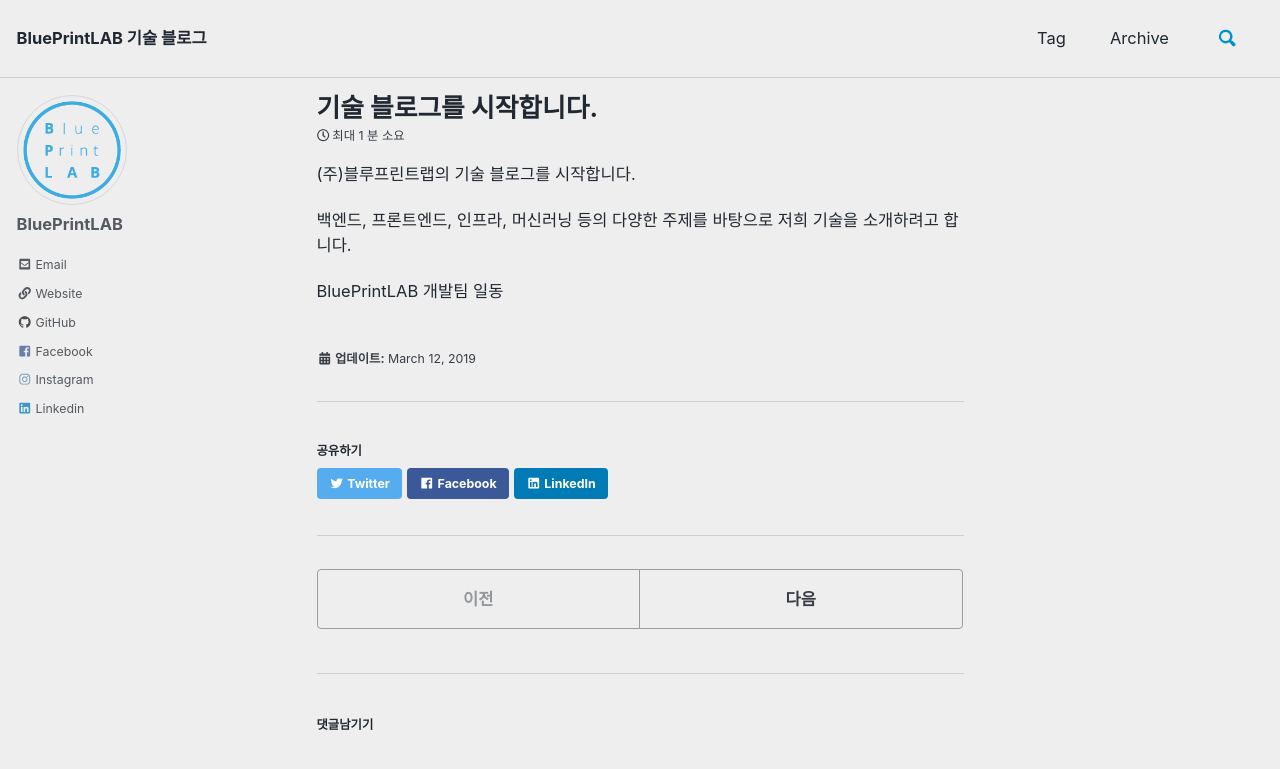
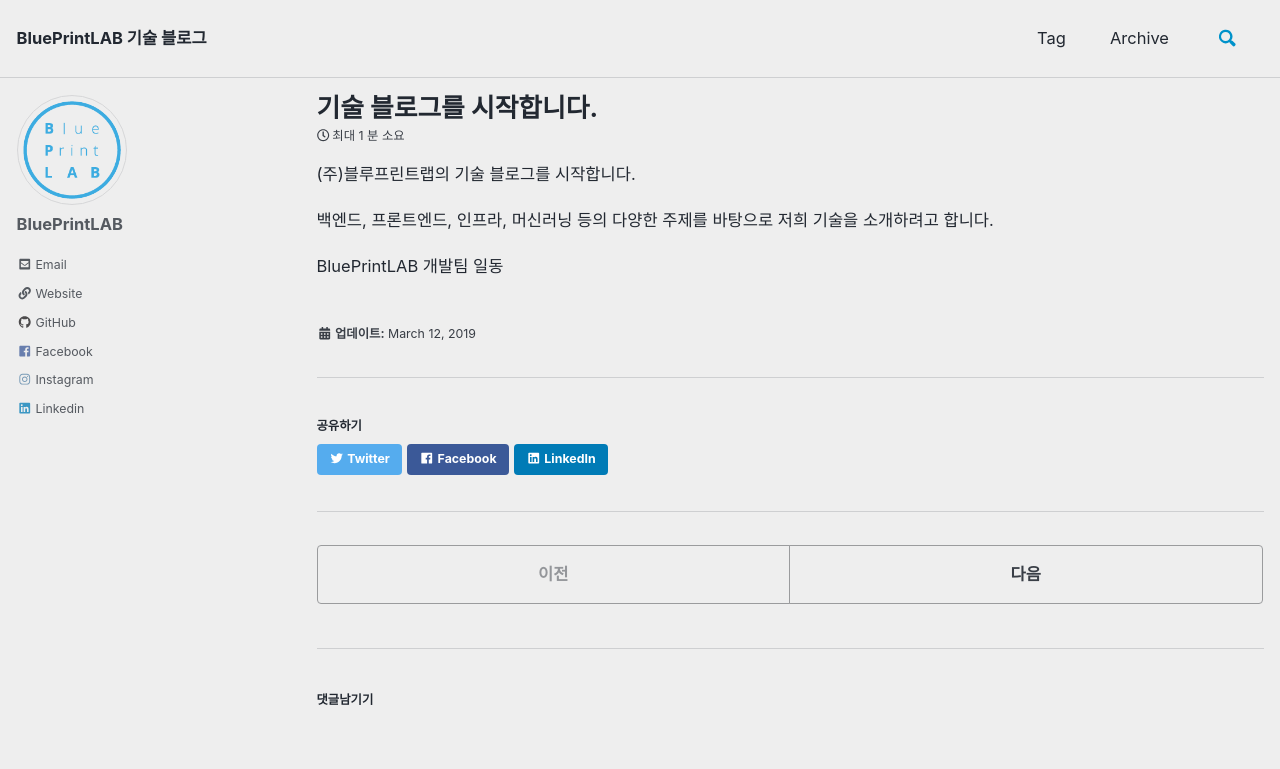
Before and after one commit to bplab/tech-blog, a Jekyll site: the page built from _posts/2019-03-12-start-tech-blog.md, in a window 1280 px wide and 900 px high. Shown: the top 769 px of the window. Built offline with Jekyll 4.4.1, drawn with Linux system fonts in a browser that asks for light colours; cached includes are drawn as plain includes; comment, search, counter and statistics services are not loaded.

Commit message:
remove padding-right

```diff
--- a/_sass/minimal-mistakes/_page.scss
+++ b/_sass/minimal-mistakes/_page.scss
@@ -27,7 +27,6 @@
 
   @include breakpoint($x-large) {
     width: calc(100% - #{$right-sidebar-width});
-    padding-right: $right-sidebar-width;
   }
 
   .page__inner-wrap {
```
